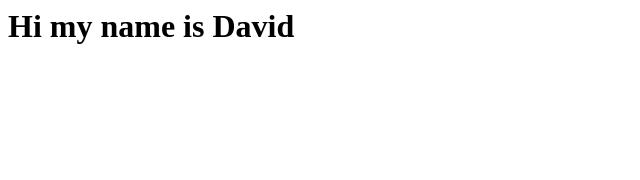
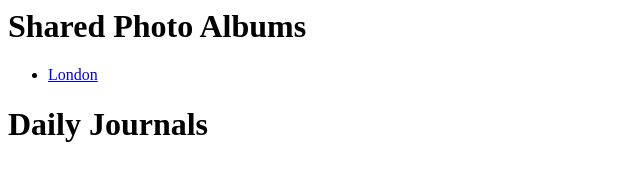
Before and after one commit to davidbliu/davidbliu.github.io, a plain HTML site: page index.html in a window 1280 px wide. Shown: the whole page, without its empty margins (0-640 px from the left). Drawn offline with Linux system fonts and the light colour scheme.

Commit message:
add europe stuff

```diff
--- a/index.html
+++ b/index.html
@@ -1 +1,8 @@
-<h1>Hi my name is David</h1>
+<h1>Shared Photo Albums</h1>
+<ul>
+  <li>
+    <a href = 'http://pbl.link/london'>London</a>
+  </li>
+</ul>
+
+<h1>Daily Journals</h1>
```
